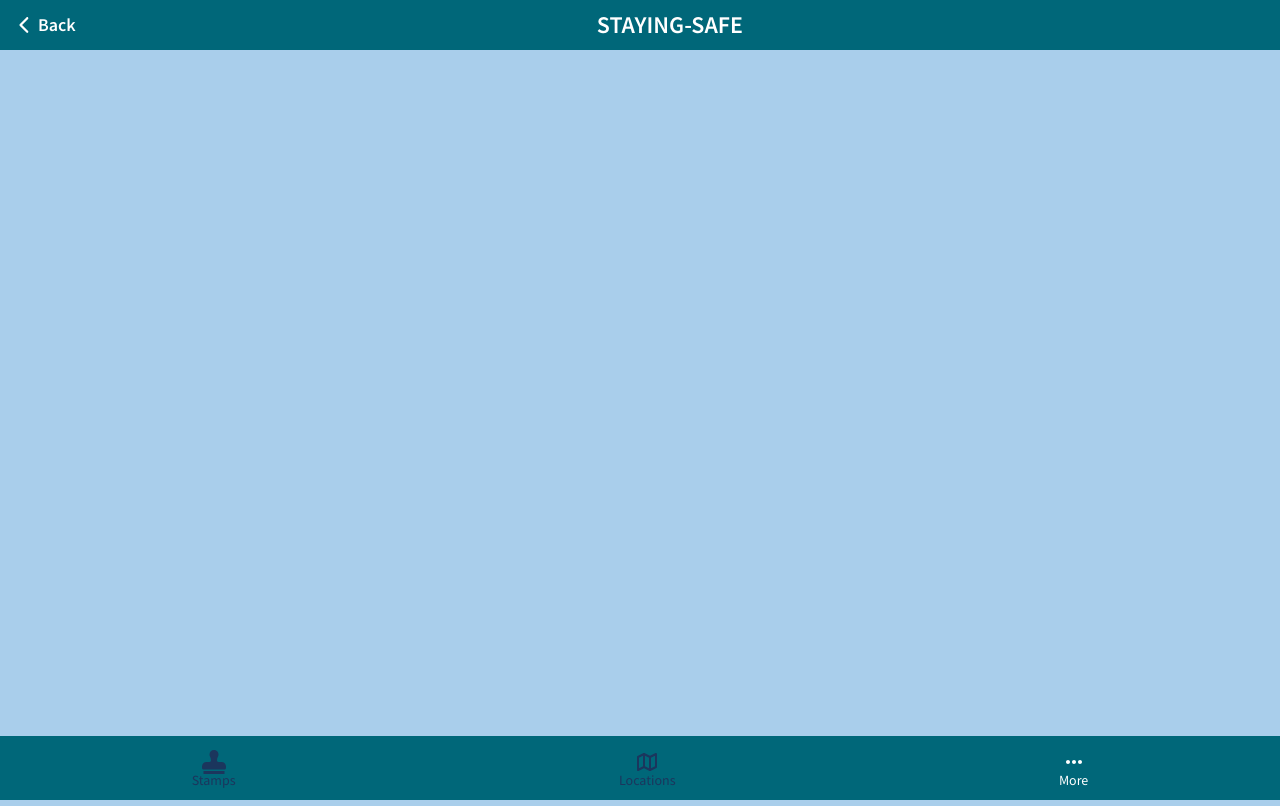
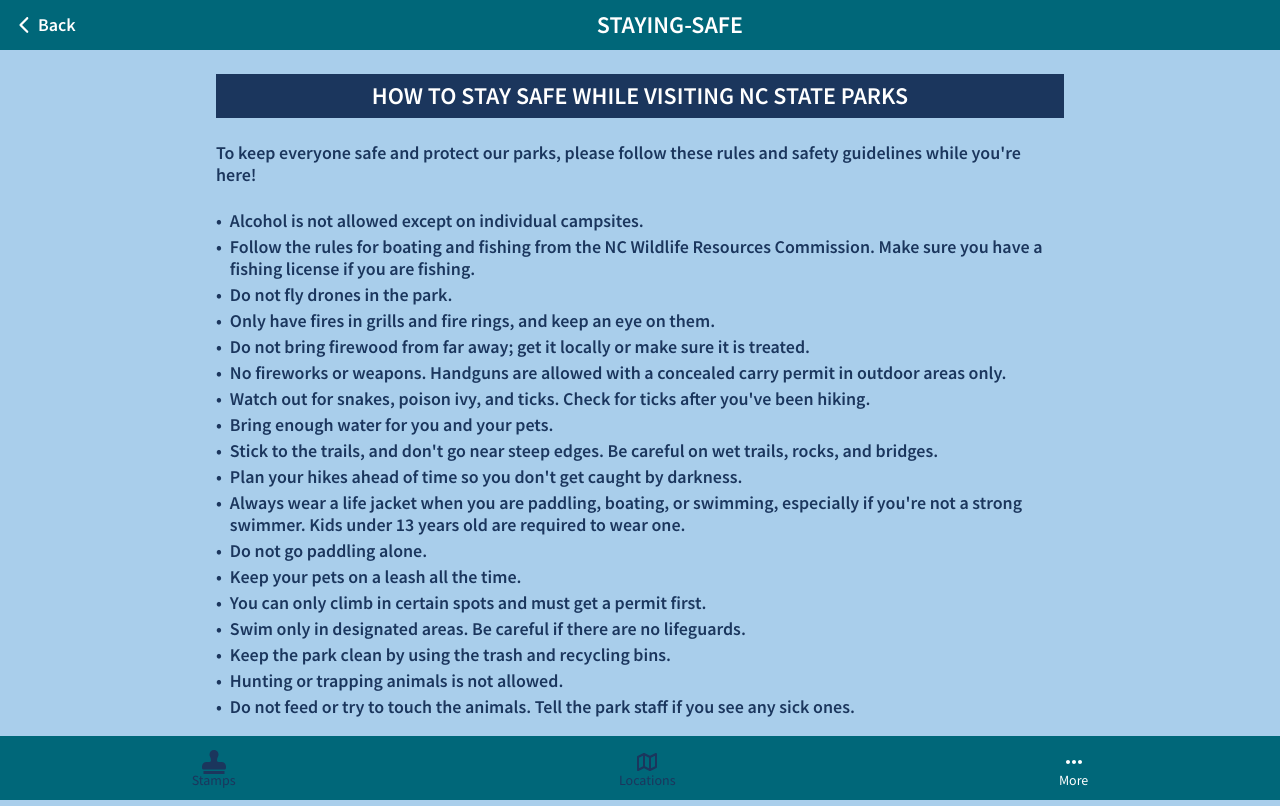
Before and after one commit to jakewelliott/passport-pwa, a React (Vite) app in the folder frontend/: page /more/staying-safe in a window 1280 px wide. Built offline with nearby package versions, Linux system fonts and the light colour scheme.

Commit message:
staying safe

```diff
--- a/frontend/src/App.tsx
+++ b/frontend/src/App.tsx
@@ -11,6 +11,7 @@ import { IconLegend } from './app/more/icon-legend';
 import { BucketList } from './app/more/bucket-list';
 import { SplashScreenWrapper } from './components/splash-screen';
 import WelcomeMessage from './app/more/welcome-message';
+import StayingSafe from './app/more/staying-safe';
 
 export default function App() {
   console.log('hi from app!');
@@ -30,6 +31,7 @@ export default function App() {
             <Route path='/more/icon-legend' element={<IconLegend />} />
             <Route path='/locations/location-detail/:locationAbbreviation' element={<LocationDetail />} />
             <Route path='/more/welcome-message' element={<WelcomeMessage />} />
+            <Route path='/more/staying-safe' element={<StayingSafe />} />
           </Routes>
         </main>
       </div>
--- a/frontend/src/app/more/staying-safe.tsx
+++ b/frontend/src/app/more/staying-safe.tsx
@@ -0,0 +1,44 @@
+export default function StayingSafe() {
+  const safetyRules = [
+    "Alcohol is not allowed except on individual campsites.",
+    "Follow the rules for boating and fishing from the NC Wildlife Resources Commission. Make sure you have a fishing license if you are fishing.",
+    "Do not fly drones in the park.",
+    "Only have fires in grills and fire rings, and keep an eye on them.",
+    "Do not bring firewood from far away; get it locally or make sure it is treated.",
+    "No fireworks or weapons. Handguns are allowed with a concealed carry permit in outdoor areas only.",
+    "Watch out for snakes, poison ivy, and ticks. Check for ticks after you've been hiking.",
+    "Bring enough water for you and your pets.",
+    "Stick to the trails, and don't go near steep edges. Be careful on wet trails, rocks, and bridges.",
+    "Plan your hikes ahead of time so you don't get caught by darkness.",
+    "Always wear a life jacket when you are paddling, boating, or swimming, especially if you're not a strong swimmer. Kids under 13 years old are required to wear one.",
+    "Do not go paddling alone.",
+    "Keep your pets on a leash all the time.",
+    "You can only climb in certain spots and must get a permit first.",
+    "Swim only in designated areas. Be careful if there are no lifeguards.",
+    "Keep the park clean by using the trash and recycling bins.",
+    "Hunting or trapping animals is not allowed.",
+    "Do not feed or try to touch the animals. Tell the park staff if you see any sick ones.",
+  ];
+
+  return (
+    <div className="max-w-4xl mx-auto p-6">
+      <h4 className="text-center text-system_white mb-6 w-full p-3 bg-supporting_inactiveblue uppercase">
+        How to Stay Safe While Visiting NC State Parks
+      </h4>
+
+      <p className="mb-6">
+        To keep everyone safe and protect our parks, please follow these rules and safety
+        guidelines while you're here!
+      </p>
+
+      <ul className="space-y-1">
+        {safetyRules.map((rule, index) => (
+          <li key={index} className="flex items-start">
+            <span className="mr-2">•</span>
+            <span>{rule}</span>
+          </li>
+        ))}
+      </ul>
+    </div>
+  );
+}
```
